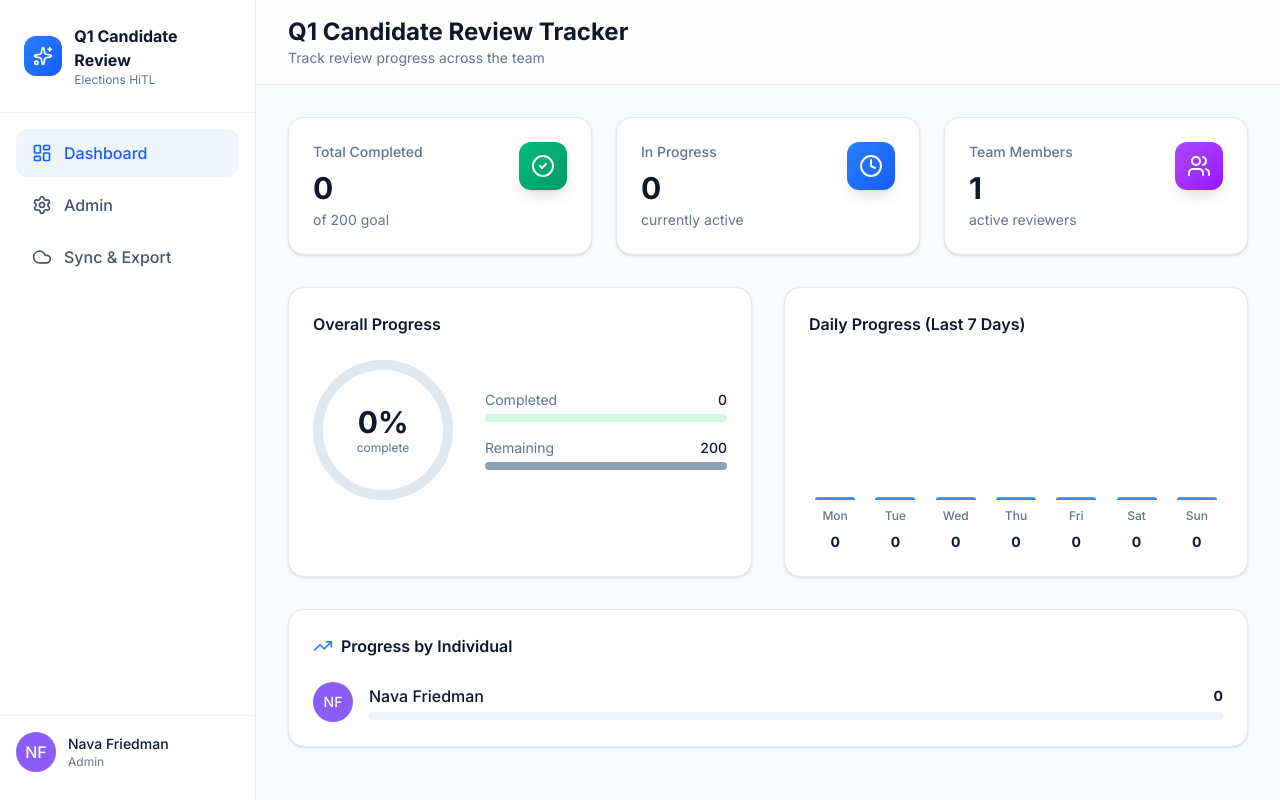
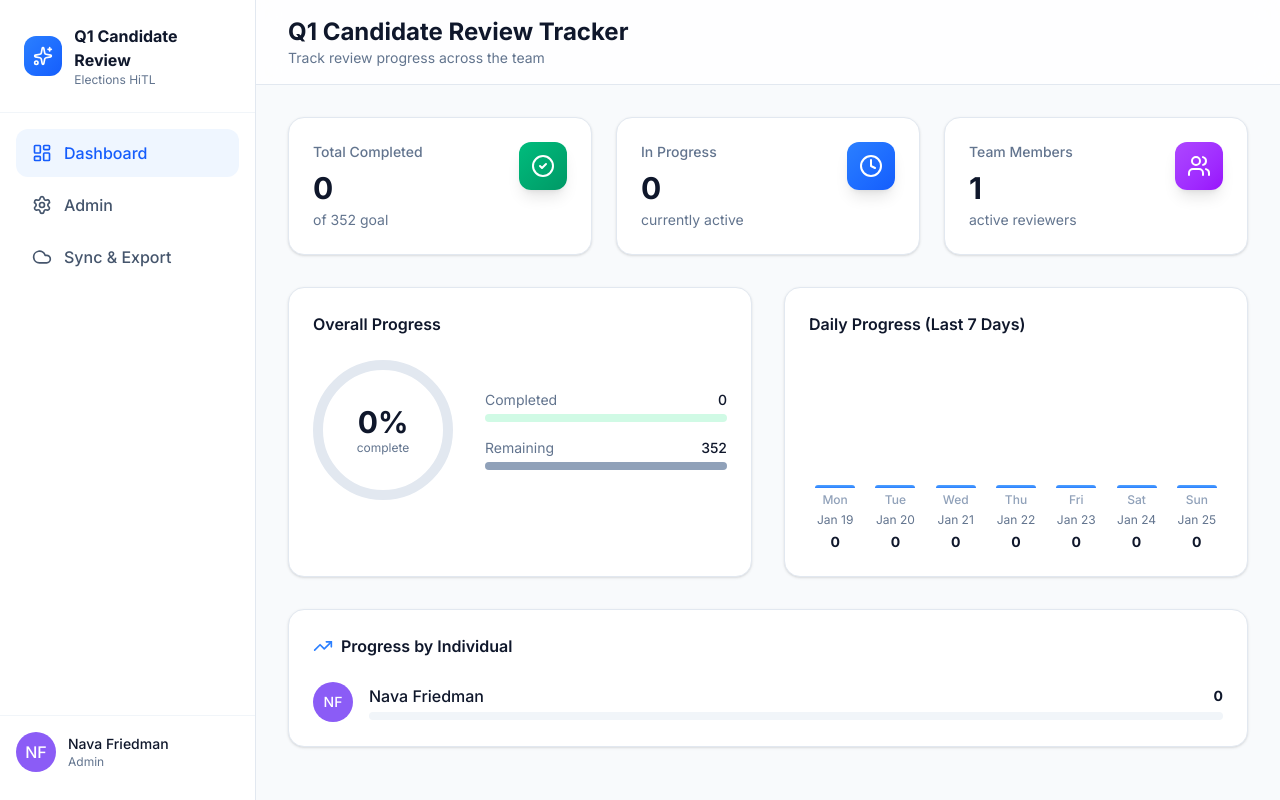
Before and after one commit to navafriedman/Research-review-tracker, a React (Vite) app: page / in a window 1280 px wide. Built offline with nearby package versions, Linux system fonts and the light colour scheme.

Commit message:
fix: Show actual dates on chart and update goal to 352
- Chart now shows both day name (Mon) and actual date (Jan 19)
- Updated total goal from 200 to 352

```diff
--- a/src/App.tsx
+++ b/src/App.tsx
@@ -160,7 +160,7 @@ function App() {
 
   // Calculate stats
   const completedReviews = reviews.filter((r) => r.status === 'reviewed');
-  const totalGoal = 200;
+  const totalGoal = 352;
   const progressPercent = Math.round((completedReviews.length / totalGoal) * 100);
 
   // Daily progress for last 7 days
@@ -487,14 +487,15 @@ function App() {
                         {dailyProgress.map((day) => {
                           const height = day.count > 0 ? Math.max((day.count / maxDailyCount) * 100, 5) : 2;
                           return (
-                            <div key={day.date} className="flex-1 flex flex-col items-center gap-2">
-                              <div className="relative w-full h-40 flex items-end justify-center">
+                            <div key={day.date} className="flex-1 flex flex-col items-center gap-1">
+                              <div className="relative w-full h-36 flex items-end justify-center">
                                 <div
                                   className="w-10 rounded-t-lg bg-gradient-to-t from-blue-500 to-blue-400 transition-all duration-500"
                                   style={{ height: `${height}%` }}
                                 />
                               </div>
-                              <span className="text-xs font-medium text-slate-500">{day.label}</span>
+                              <span className="text-xs font-medium text-slate-400">{day.label}</span>
+                              <span className="text-xs text-slate-500">{day.date}</span>
                               <span className="text-sm font-bold text-slate-900">{day.count}</span>
                             </div>
                           );
```
